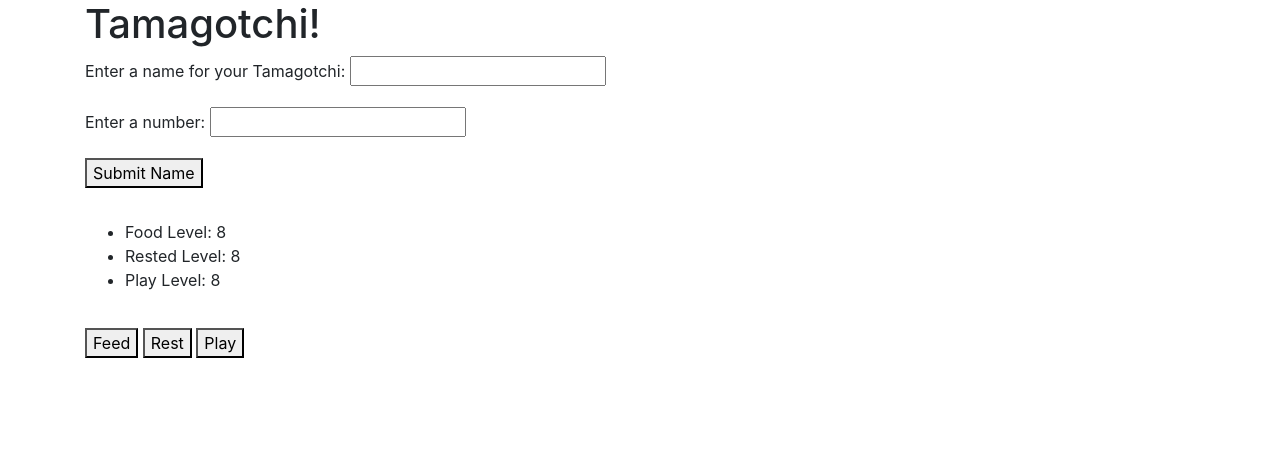
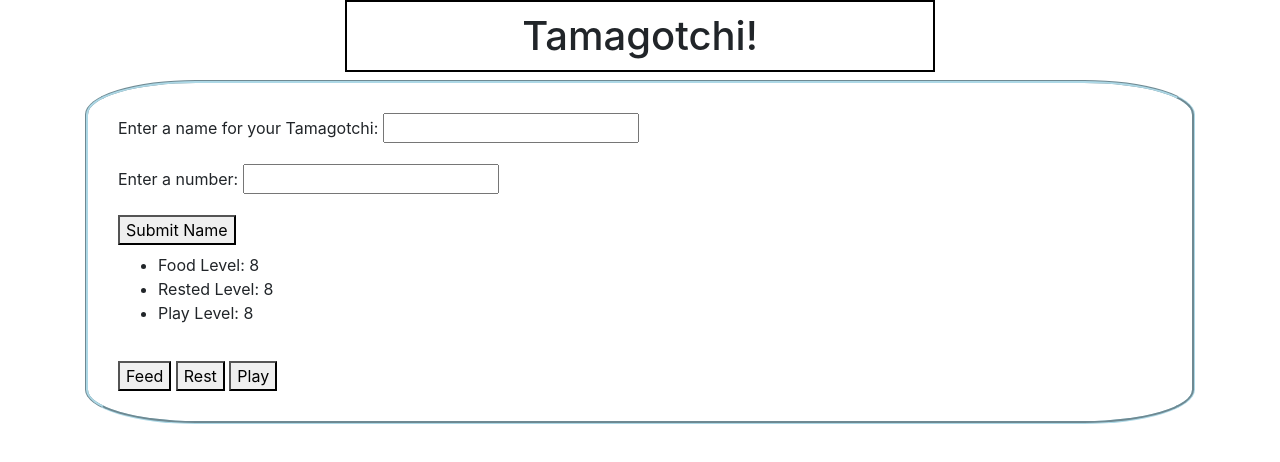
Before and after one commit to web1221/FT-Tamagotchi-nov18, a website built with webpack: page src/index.html in a window 1280 px wide. Built offline with nearby package versions, Linux system fonts and the light colour scheme.

Commit message:
changes made to index main and styles

```diff
--- a/src/index.html
+++ b/src/index.html
@@ -8,6 +8,8 @@
   <div class="container">
 
   <h1>Tamagotchi!</h1>
+  <div class="bodyBorder">
+
   <form class="userName" action="index.html" method="post">
     <div class="form-group">
       <label for="nameInput">Enter a name for your Tamagotchi:</label>
@@ -34,5 +36,6 @@
   <button class="careButtons" type="button" id="restButton">Rest</button>
   <button class="careButtons" type="button" id="playButton">Play</button>
 </div>
+</div>
 </body>
 </html>
--- a/src/main.js
+++ b/src/main.js
@@ -13,7 +13,9 @@
 }
 
 $(document).ready(function(){
+
   let newTama = new Tamagotchi();
+
   $(".userName").submit(function(event){
     event.preventDefault();
     newTama.name = $("input#nameInput").val();
@@ -21,7 +23,6 @@
     $('.nameOutput').text(`Tamagotchi name: ${newTama.name}`);
     let request = new XMLHttpRequest();
     const url = `https://pokeapi.co/api/v2/pokemon/${pokenumber}`
-
     request.onreadystatechange = function() {
       if (this.readyState === 4 && this.status === 200) {
         const response = JSON.parse(this.responseText);
@@ -31,11 +32,11 @@
 
     request.open("GET", url, true);
     request.send();
-    console.log(url);
     const getElements = function(response) {
       document.getElementById("pokeimage").src = response.sprites.front_default
       console.log(response.sprites.front_default);
     }
+    $('.img').show();
   });
   newTama.setHunger();
   newTama.setRested();
--- a/src/styles.css
+++ b/src/styles.css
@@ -1,3 +1,29 @@
 .careButtons {
   margin-top: 20px;
 }
+
+#pokeimage {
+  width: 220px;
+  height: 220px;
+}
+
+h1{
+  border: 2px solid black;
+  text-align: center;
+  padding: 10px;
+  margin-left: 260px;
+  margin-right: 260px;
+}
+
+.bodyBorder {
+  border: 3px groove lightblue;
+  border-radius: 10%;
+  padding: 30px;
+}
+
+.form-group{
+
+}
+.img {
+  display: none;
+}
```
